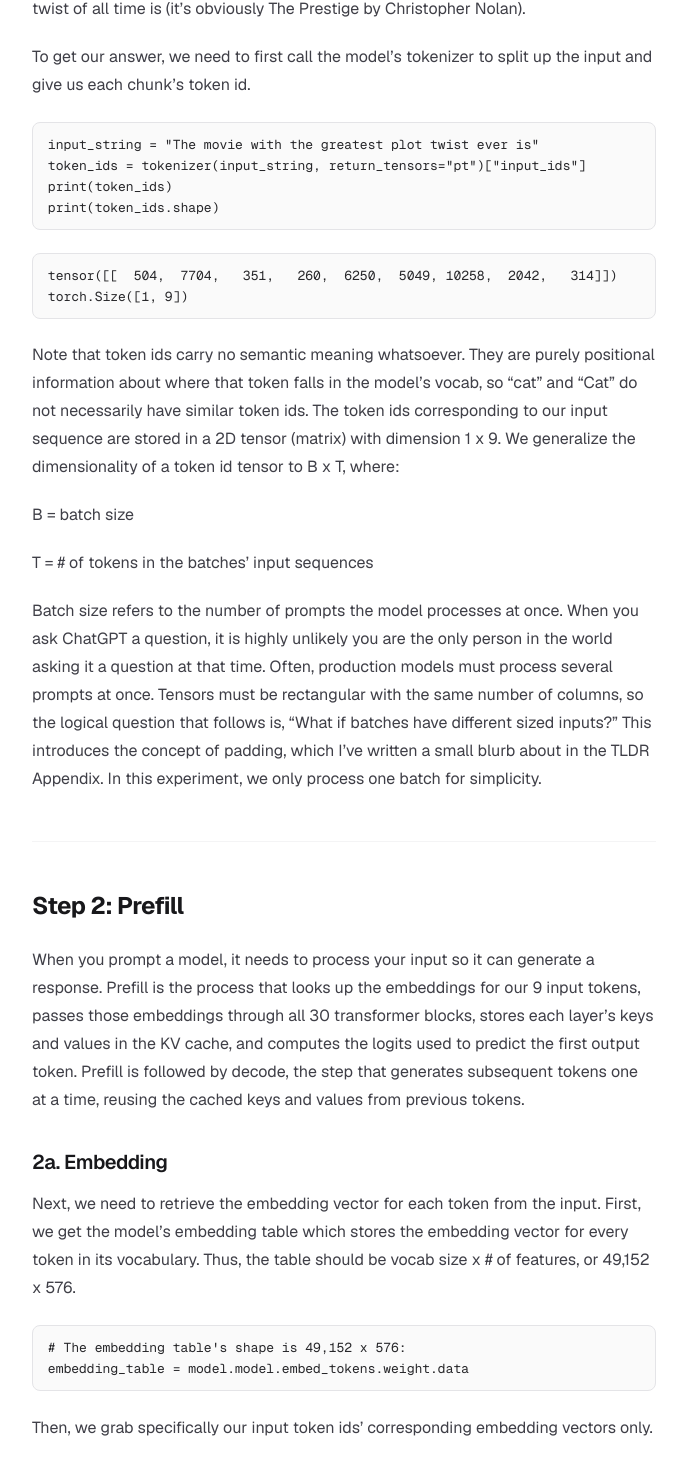
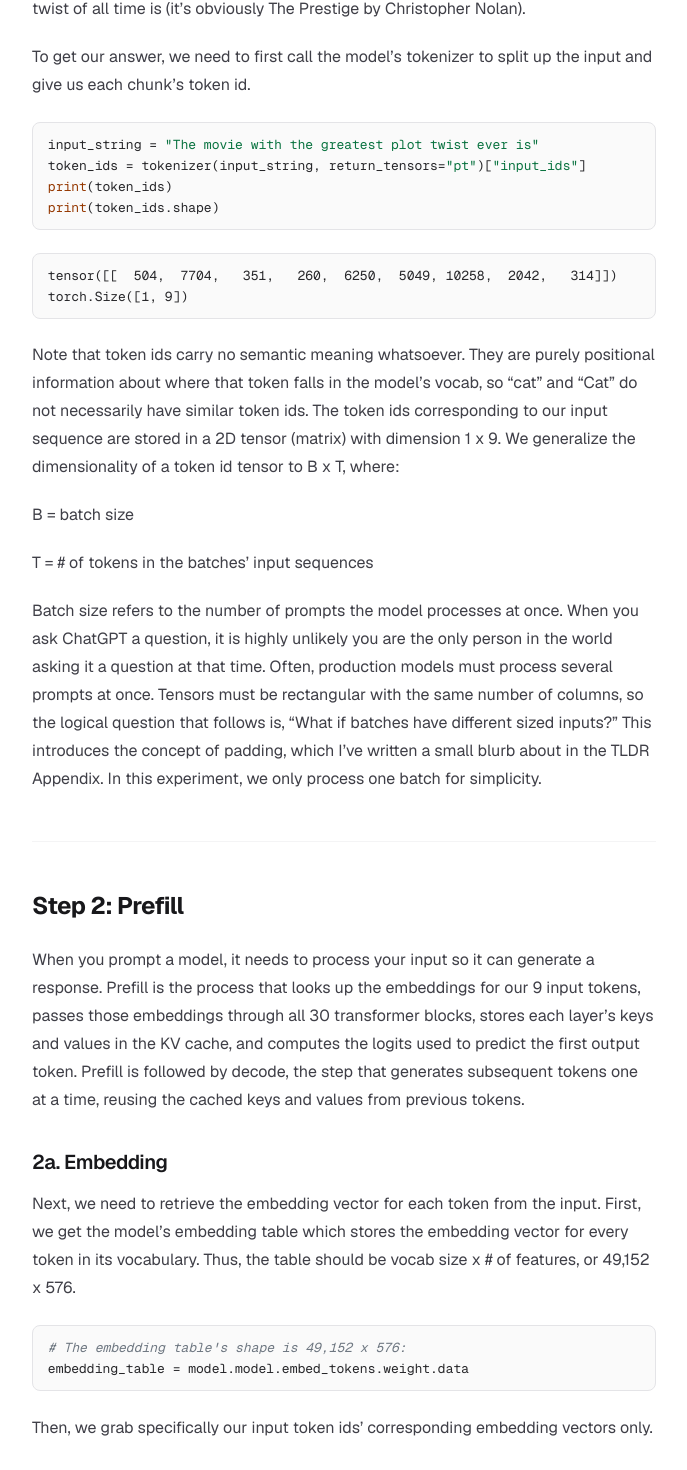
Before and after one commit to yashibuilds/yashi-site, a Next.js app: page /blog/building-a-smol-inference-engine-for-smollm2 in a window 1280 px wide. Shown: the part 2692-4162 px from the top of the page, without its empty margins (296-983 px from the left). Built offline with nearby package versions, Linux system fonts and the light colour scheme.

Commit message:
Add syntax highlighting for code blocks
Co-authored-by: yashibuilds <yashibuilds@gmail.com>

```diff
--- a/app/blog/[slug]/page.tsx
+++ b/app/blog/[slug]/page.tsx
@@ -2,6 +2,7 @@ import type { Metadata } from "next";
 import Link from "next/link";
 import { notFound } from "next/navigation";
 import Markdown from "react-markdown";
+import rehypeHighlight from "rehype-highlight";
 import remarkGfm from "remark-gfm";
 import { getPost, getPostContent, posts } from "@/lib/posts";
 
@@ -45,7 +46,12 @@ export default async function BlogPost({ params }: PageProps<"/blog/[slug]">) {
       <hr className="mt-10 border-zinc-100 dark:border-zinc-800/80" />
 
       <article className="prose prose-zinc mt-10 max-w-none dark:prose-invert prose-headings:tracking-tight prose-h2:mt-12 prose-pre:rounded-lg prose-pre:border prose-pre:border-zinc-200 prose-pre:bg-zinc-50 prose-pre:text-[13px] prose-pre:leading-relaxed prose-pre:text-zinc-800 dark:prose-pre:border-zinc-800 dark:prose-pre:bg-zinc-900/60 dark:prose-pre:text-zinc-200 prose-code:before:content-none prose-code:after:content-none prose-hr:border-zinc-100 dark:prose-hr:border-zinc-800/80">
-        <Markdown remarkPlugins={[remarkGfm]}>{content}</Markdown>
+        <Markdown
+          remarkPlugins={[remarkGfm]}
+          rehypePlugins={[rehypeHighlight]}
+        >
+          {content}
+        </Markdown>
       </article>
     </div>
   );
--- a/app/globals.css
+++ b/app/globals.css
@@ -29,3 +29,99 @@ body {
   background: #fde68a;
   color: #18181b;
 }
+
+/* Syntax highlighting (highlight.js classes via rehype-highlight) */
+.hljs-comment,
+.hljs-quote {
+  color: #6e7781;
+  font-style: italic;
+}
+
+.hljs-keyword,
+.hljs-selector-tag,
+.hljs-literal {
+  color: #cf222e;
+}
+
+.hljs-string,
+.hljs-regexp,
+.hljs-addition {
+  color: #0a7340;
+}
+
+.hljs-number,
+.hljs-symbol,
+.hljs-bullet,
+.hljs-meta {
+  color: #0550ae;
+}
+
+.hljs-built_in,
+.hljs-builtin-name,
+.hljs-type,
+.hljs-class .hljs-title,
+.hljs-title.class_ {
+  color: #953800;
+}
+
+.hljs-title,
+.hljs-title.function_,
+.hljs-function .hljs-title {
+  color: #8250df;
+}
+
+.hljs-attr,
+.hljs-attribute,
+.hljs-variable,
+.hljs-template-variable,
+.hljs-params {
+  color: #0550ae;
+}
+
+@media (prefers-color-scheme: dark) {
+  .hljs-comment,
+  .hljs-quote {
+    color: #8b949e;
+  }
+
+  .hljs-keyword,
+  .hljs-selector-tag,
+  .hljs-literal {
+    color: #ff7b72;
+  }
+
+  .hljs-string,
+  .hljs-regexp,
+  .hljs-addition {
+    color: #7ee787;
+  }
+
+  .hljs-number,
+  .hljs-symbol,
+  .hljs-bullet,
+  .hljs-meta {
+    color: #79c0ff;
+  }
+
+  .hljs-built_in,
+  .hljs-builtin-name,
+  .hljs-type,
+  .hljs-class .hljs-title,
+  .hljs-title.class_ {
+    color: #ffa657;
+  }
+
+  .hljs-title,
+  .hljs-title.function_,
+  .hljs-function .hljs-title {
+    color: #d2a8ff;
+  }
+
+  .hljs-attr,
+  .hljs-attribute,
+  .hljs-variable,
+  .hljs-template-variable,
+  .hljs-params {
+    color: #79c0ff;
+  }
+}
--- a/package.json
+++ b/package.json
@@ -14,6 +14,7 @@
     "react": "19.3.0",
     "react-dom": "19.3.0",
     "react-markdown": "^10.1.0",
+    "rehype-highlight": "^7.0.2",
     "remark-gfm": "^4.0.1"
   },
   "devDependencies": {
```
Also changed, not shown: 1 other file (tests, documents, lock files or other folders).
